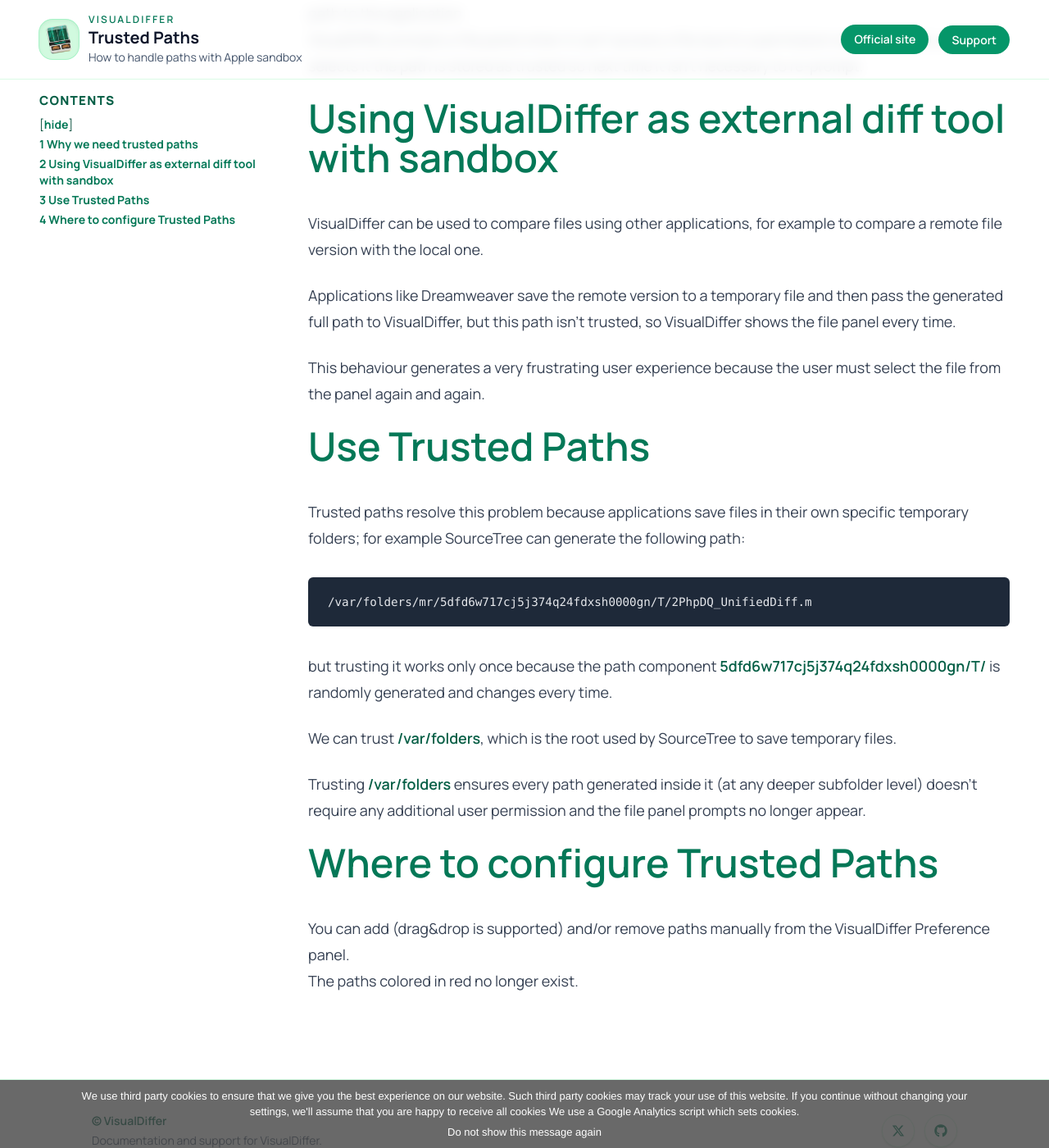
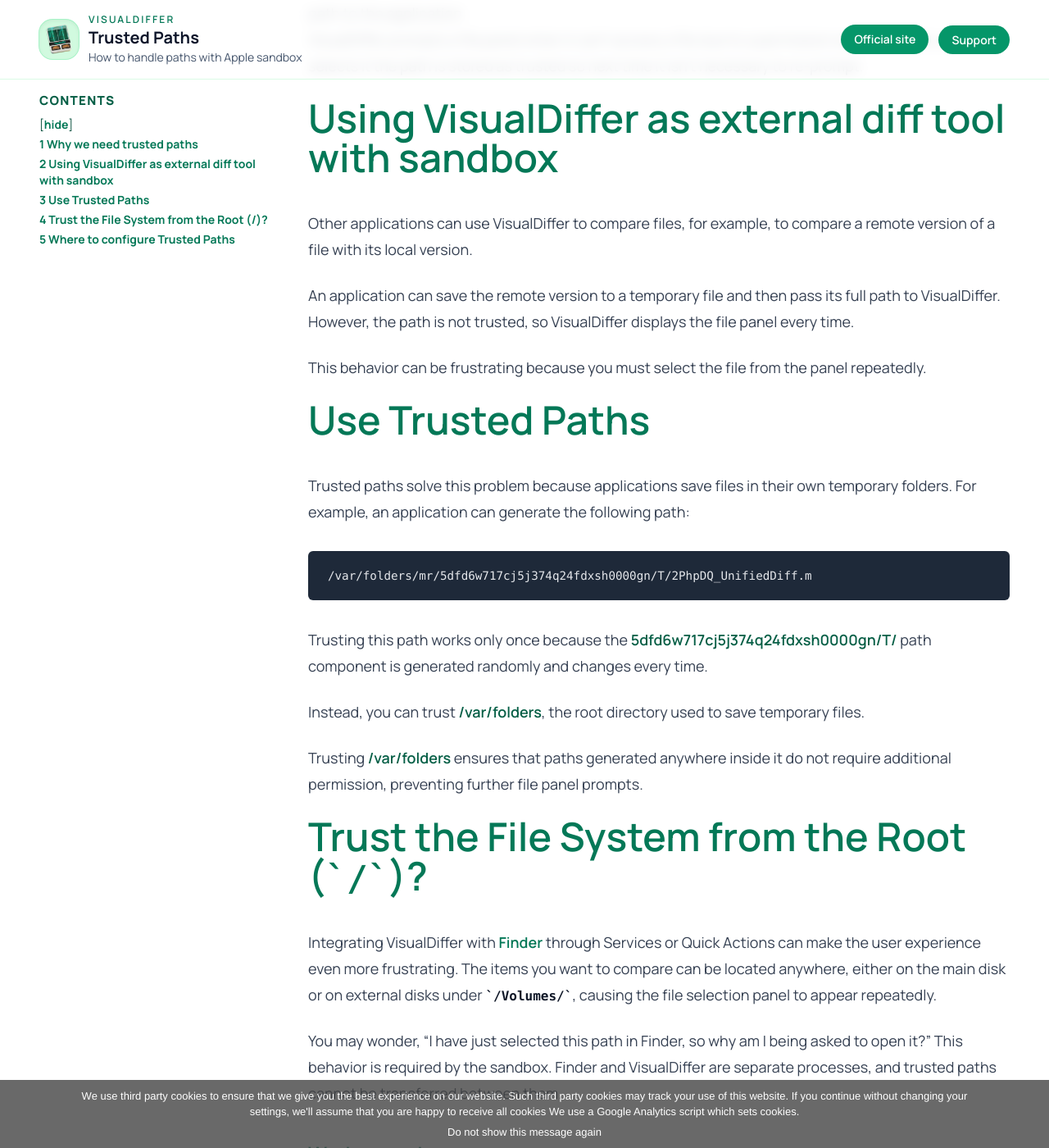
Before and after one commit to visualdiffer/visualdiffer.github.com, a Jekyll site: the page built from trustedPaths.md, in a window 1280 px wide and 1400 px high, scrolled down 369 px. Shown: the whole window at 82% size. Built offline with Jekyll 4.4.1, drawn with Linux system fonts in a browser that asks for light colours; some of the changed text lies outside the part shown.

Commit message:
docs: improve trusted paths guidance

```diff
--- a/trustedPaths.md
+++ b/trustedPaths.md
@@ -19,24 +19,37 @@
 [Using VisualDiffer as external diff tool with sandbox](#using_visualdiffer_as_external_diff_tool_with_sandbox)
 =====================================================
 
-VisualDiffer can be used to compare files using other applications, for example to compare a remote file version with the local one.
+Other applications can use VisualDiffer to compare files, for example, to compare a remote version of a file with its local version.
 
-Applications like Dreamweaver save the remote version to a temporary file and then pass the generated full path to VisualDiffer, but this path isn't trusted, so VisualDiffer shows the file panel every time.
+An application can save the remote version to a temporary file and then pass its full path to VisualDiffer. However, the path is not trusted, so VisualDiffer displays the file panel every time.
 
-This behaviour generates a very frustrating user experience because the user must select the file from the panel again and again.
+This behavior can be frustrating because you must select the file from the panel repeatedly.
 
 [Use Trusted Paths](#use_trusted_paths)
 =================
 
-Trusted paths resolve this problem because applications save files in their own specific temporary folders; for example SourceTree can generate the following path:
+Trusted paths solve this problem because applications save files in their own temporary folders. For example, an application can generate the following path:
 
 	/var/folders/mr/5dfd6w717cj5j374q24fdxsh0000gn/T/2PhpDQ_UnifiedDiff.m
 
-but trusting it works only once because the path component **5dfd6w717cj5j374q24fdxsh0000gn/T/** is randomly generated and changes every time.
+Trusting this path works only once because the **5dfd6w717cj5j374q24fdxsh0000gn/T/** path component is generated randomly and changes every time.
 
-We can trust **/var/folders**, which is the root used by SourceTree to save temporary files.
+Instead, you can trust **/var/folders**, the root directory used to save temporary files.
 
-Trusting **/var/folders** ensures every path generated inside it (at any deeper subfolder level) doesn't require any additional user permission and the file panel prompts no longer appear.
+Trusting **/var/folders** ensures that paths generated anywhere inside it do not require additional permission, preventing further file panel prompts.
+
+[Trust the File System from the Root (`/`)?](#trust_high_level)
+=============================
+
+Integrating VisualDiffer with [Finder](finder.html) through Services or Quick Actions can make the user experience even more frustrating. The items you want to compare can be located anywhere, either on the main disk or on external disks under `/Volumes/`, causing the file selection panel to appear repeatedly.
+
+You may wonder, “I have just selected this path in Finder, so why am I being asked to open it?” This behavior is required by the sandbox. Finder and VisualDiffer are separate processes, and trusted paths cannot be transferred between them.
+
+### [Workaround](#trusted_workaround)
+
+⚠️ This workaround is not a complete solution. You can manually add a high-level directory, such as `/Volumes` or `/`, to Trusted Paths. Every path below that directory will then be accessible without requiring you to select it.
+
+Use this workaround only if you understand that it grants VisualDiffer access to everything below the selected directory. VisualDiffer does not send or index data, and it performs file operations only when explicitly initiated by the user, so this approach can be considered “safe.”
 
 [Where to configure Trusted Paths](#where_configure_trusted_paths)
 =============================
```
